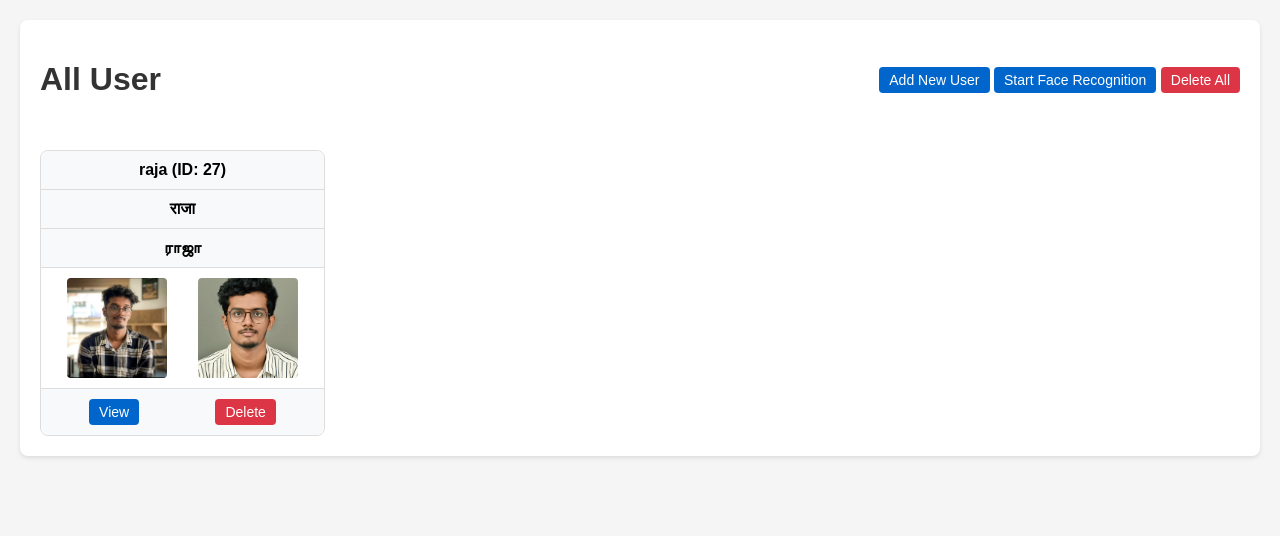
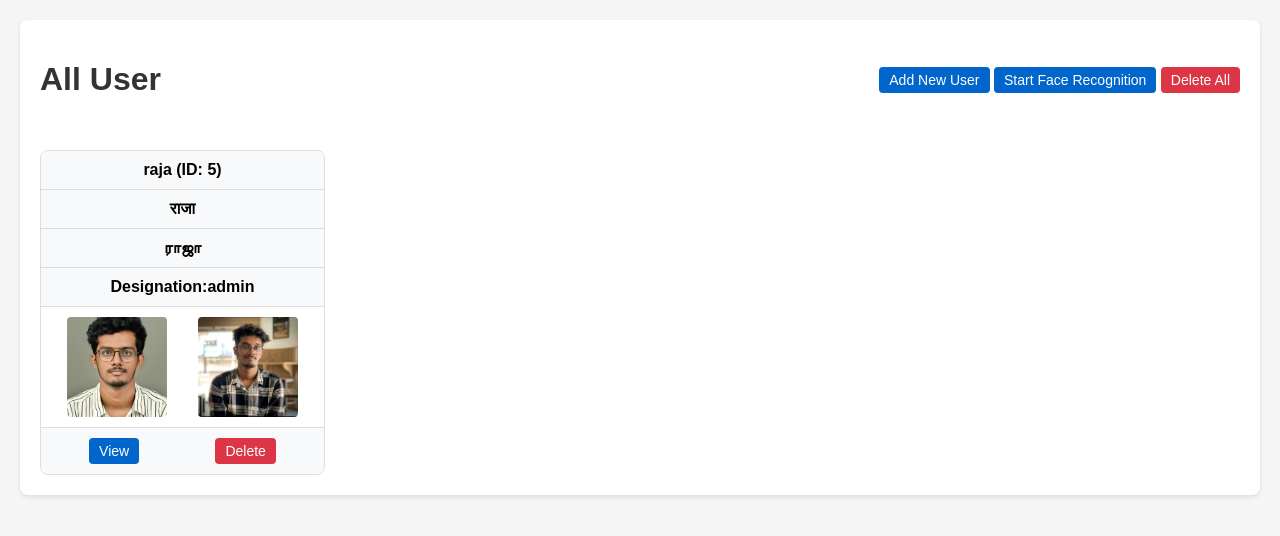
Before and after one commit to rajendransp133/face-detect-app, a FastAPI app: page /viewAllUser/ in a window 1280 px wide. Shown: the top 536 px of the page. Run offline with FastAPI, Linux system fonts and the light colour scheme; data comes from the database, SQL or seed files in the repository; both versions use the stored data as it was after the commit.

Commit message:
designation added

```diff
--- a/controller/dbQuery.py
+++ b/controller/dbQuery.py
@@ -1,6 +1,6 @@
 import sqlite3
 
-def insert_employee(db_name, name, photo_path, photo_path2,hindi_name=None,tamil_name=None):
+def insert_employee(db_name, name, photo_path, photo_path2,designations,hindi_name=None,tamil_name=None):
     conn = None
 
     try:
@@ -8,9 +8,9 @@ def insert_employee(db_name, name, photo_path, photo_path2,hindi_name=None,tamil
         cursor = conn.cursor()
 
         insert_query = """INSERT INTO employees
-                        (name, photo_path, photo_path2,hindi_name,tamil_name) VALUES (?, ?, ?,?,?)"""
+                        (name, photo_path, photo_path2,hindi_name,tamil_name,designations) VALUES (?, ?, ?,?,?,?)"""
 
-        data_tuple = (name, photo_path, photo_path2,hindi_name,tamil_name)
+        data_tuple = (name, photo_path, photo_path2,hindi_name,tamil_name,designations)
         cursor.execute(insert_query, data_tuple)
         conn.commit()
         cursor.close()
@@ -31,7 +31,7 @@ def get_all_employees(db_name):
         conn = sqlite3.connect(db_name)
         cursor = conn.cursor()
 
-        query = "SELECT id, name, photo_path, photo_path2,hindi_name,tamil_name FROM employees"
+        query = "SELECT id, name, photo_path, photo_path2,hindi_name,tamil_name,designations FROM employees"
         cursor.execute(query)
         employees = cursor.fetchall()
 
@@ -53,7 +53,7 @@ def get_employee(db_name, emp_id):
         conn = sqlite3.connect(db_name)
         cursor = conn.cursor()
 
-        query = "SELECT id, name, photo_path, photo_path2,hindi_name,tamil_name FROM employees WHERE id = ?"
+        query = "SELECT id, name, photo_path, photo_path2,hindi_name,tamil_name,designations FROM employees WHERE id = ?"
         cursor.execute(query, (emp_id,))
         employee = cursor.fetchone()
 
--- a/main.py
+++ b/main.py
@@ -30,7 +30,7 @@ app.mount("/uploads", StaticFiles(directory="uploads"), name="uploads")
 
 templates = Jinja2Templates(directory="templates")
 
-DB_NAME = "user_db.db"
+DB_NAME = "user_db6.db"
 
 os.makedirs("uploads", exist_ok=True)
 
@@ -51,6 +51,7 @@ async def create_upload_file(
     request: Request,
     name: Annotated[str, Form()],
     files: Annotated[List[UploadFile], File()],
+    designation: Annotated[str, Form()],
     hindi_name: Annotated[str, Form()] = None,
     tamil_name: Annotated[str, Form()] = None
 ):
@@ -58,6 +59,10 @@ async def create_upload_file(
     try:
         if not name.strip():
             message = "Name cannot be empty"
+            raise ValueError(message)
+
+        if not designation.strip():
+            message = "designation cannot be empty"
             raise ValueError(message)
 
         if len(files) != 2:
@@ -84,9 +89,9 @@ async def create_upload_file(
                 shutil.copyfileobj(file.file, buffer)
             file_paths.append(file_path)
 
-        insert_employee(DB_NAME, name, file_paths[0], file_paths[1], hindi_name, tamil_name)
+        insert_employee(DB_NAME, name, file_paths[0], file_paths[1],designation,hindi_name, tamil_name)
         message = f"Files uploaded successfully for '{name}' ✅"
-
+        initialize_face_recognition()
     except Exception as e:
         if not message:
             message = f"Error: {str(e)}"
@@ -107,7 +112,7 @@ async def view_user(request: Request, id: int):
     if not employee:
         raise HTTPException(status_code=404, detail=f"User with ID {id} not found")
 
-    emp_id, name, photo_path, photo_path2,hindi_name ,tamil_name = employee
+    emp_id, name, photo_path, photo_path2,hindi_name ,tamil_name,designation = employee
 
     return templates.TemplateResponse(
         "showUser-c.html",
@@ -118,7 +123,8 @@ async def view_user(request: Request, id: int):
             "photopath": photo_path.replace("uploads/", ""),
             "photopath2": photo_path2.replace("uploads/", ""),
             "hindi_name":hindi_name,
-            "tamil_name":tamil_name
+            "tamil_name":tamil_name,
+            "designation":designation
         }
     )
 
@@ -133,15 +139,17 @@ async def view_all_user(request: Request):
         photo_paths2 = []
         hindi_names=[]
         tamil_names=[]
+        designations=[]
 
         for employee in employees:
-            emp_id, name, photo_path, photo_path2,hindi_name,tamil_name = employee
+            emp_id, name, photo_path, photo_path2,hindi_name,tamil_name,designation = employee
             ids.append(emp_id)
             names.append(name)
             photo_paths.append(photo_path.replace("uploads/", ""))
             photo_paths2.append(photo_path2.replace("uploads/", ""))
             hindi_names.append(hindi_name)
             tamil_names.append(tamil_name)
+            designations.append(designation)
 
 
         return templates.TemplateResponse(
@@ -154,7 +162,8 @@ async def view_all_user(request: Request):
                 "photopath2_list": photo_paths2,
                 "zip": zip,
                 "hindi_name_list":hindi_names,
-                "tamil_name_list":tamil_names
+                "tamil_name_list":tamil_names,
+                "designation_list":designations
             }
         )
     except Exception as e:
@@ -178,7 +187,7 @@ async def delete_users(request: Request, id: int):
     try:
         employee = get_employee(DB_NAME, id)
         if employee:
-            _, _, photo_path, photo_path2,_,_ = employee
+            _, _, photo_path, photo_path2,_,_,_= employee
             for path in [photo_path, photo_path2]:
                 if os.path.exists(path):
                     os.remove(path)
@@ -186,6 +195,7 @@ async def delete_users(request: Request, id: int):
             delete_employee(DB_NAME, id)
         else:
             raise HTTPException(status_code=404, detail=f"User with ID {id} not found")
+        initialize_face_recognition()
 
         return RedirectResponse(url="/viewAllUser/", status_code=303)
     except Exception as e:
@@ -197,12 +207,14 @@ async def delete_all_users(request: Request):
         employees = get_all_employees(DB_NAME)
         if employees:  # Check if employees is not None and not empty
             for employee in employees:
-                _, _, photo_path, photo_path2,_,_ = employee
+                _, _, photo_path, photo_path2,_,_,_ = employee
                 for path in [photo_path, photo_path2]:
                     if os.path.exists(path):
                         os.remove(path)
 
         delete_all_employees(DB_NAME)
+        initialize_face_recognition()
+
         return RedirectResponse(url="/viewAllUser/", status_code=303)
     except Exception as e:
         raise HTTPException(status_code=500, detail=f"Error deleting all users: {str(e)}")
@@ -220,10 +232,10 @@ async def get_detected_faces():
     # Get face detection data - detected_faces is a dict with numeric keys
     for face_idx, face_data in detected_faces.items():
         detected_name = face_data["name"]
-        conn = sqlite3.connect("user_db.db")
+        conn = sqlite3.connect(DB_NAME)
         cursor = conn.cursor()
         cursor.execute(
-            "SELECT id, name, photo_path, photo_path2, hindi_name, tamil_name FROM employees WHERE name = ?",
+            "SELECT id, name, photo_path, photo_path2, hindi_name, tamil_name,designations FROM employees WHERE name = ?",
             (detected_name,)
         )
         row = cursor.fetchone()
@@ -235,6 +247,7 @@ async def get_detected_faces():
                 "name": row[1],
                 "hindi_name": row[4] if row[4] else "-",
                 "tamil_name": row[5] if row[5] else "-",
+                "designations": row[6] if row[6] else "-",
                 "similarity": face_data["similarity"]
             }
 
--- a/models/database.py
+++ b/models/database.py
@@ -10,11 +10,11 @@ def create_database(db_name):
             CREATE TABLE IF NOT EXISTS employees (
                 id INTEGER PRIMARY KEY AUTOINCREMENT,
                 name TEXT NOT NULL,
+                photo_path TEXT NOT NULL,
+                photo_path2 TEXT NOT NULL,
                 hindi_name TEXT,
                 tamil_name TEXT,
-                photo_path TEXT NOT NULL,
-                photo_path2 TEXT NOT NULL
-
+                designations TEXT NOT NULL
             );
         '''
         cursor.execute(create_table_query)
--- a/restnet.py
+++ b/restnet.py
@@ -11,7 +11,7 @@ import time
 
 stream_active = False
 vs = None
-DB_NAME = "user_db.db"
+DB_NAME = "user_db6.db"
 device = torch.device('cuda:0' if torch.cuda.is_available() else 'cpu')
 detected_faces = {}
 reference_embeddings = None
@@ -42,7 +42,7 @@ def generate_reference_embeddings():
     names = []
 
     for employee in employees:
-        emp_id, name, photo_path, photo_path2,hindi_name,tamil_name = employee
+        emp_id, name, photo_path, photo_path2,hindi_name,tamil_name,designation = employee
 
         for photo_path in [photo_path, photo_path2]:
             try:
--- a/templates/showUser-c.html
+++ b/templates/showUser-c.html
@@ -123,6 +123,7 @@
           <div class="employee-name">{{ name }}</div>
           <div class="employee-name">{{ hindi_name }}</div>
           <div class="employee-name">{{ tamil_name }}</div>
+          <div class="employee-name">{{ designation }}</div>
           <div class="photos">
             <img
               src="/uploads/{{ name }}//1.jpeg"
--- a/templates/showUserall-c.html
+++ b/templates/showUserall-c.html
@@ -129,12 +129,14 @@
 
       <div class="employee-grid">
         {% if name_list %} {% for id_val, name_val, photo1,
-        photo2,hindi_name_value,tamil_name_value in zip(ids, name_list,
-        photopath_list, photopath2_list,hindi_name_list,tamil_name_list) %}
+        photo2,hindi_name_value,tamil_name_value,designation_value in zip(ids,
+        name_list, photopath_list,
+        photopath2_list,hindi_name_list,tamil_name_list,designation_list) %}
         <div class="employee-card">
           <div class="employee-name">{{ name_val }} (ID: {{ id_val }})</div>
           <div class="employee-name">{{ hindi_name_value }}</div>
           <div class="employee-name">{{ tamil_name_value }}</div>
+          <div class="employee-name">Designation:{{ designation_value }}</div>
           <div class="photos">
             <img
               src="/uploads/{{ name_val }}/1.jpeg"
--- a/templates/uploadfile-c.html
+++ b/templates/uploadfile-c.html
@@ -83,10 +83,12 @@
       <form action="/uploader/" enctype="multipart/form-data" method="post">
         <label for="name"> Name:</label>
         <input type="text" id="name" name="name" required />
-        <label for="hindi_name">hindi Name:</label>
+        <label for="hindi_name">Hindi Name:</label>
         <input type="text" id="hindi_name" name="hindi_name" />
         <label for="tamil_name">Tamil Name:</label>
         <input type="text" id="tamil_name" name="tamil_name" />
+        <label for="designation">Designation:</label>
+        <input type="text" id="designation" name="designation" />
 
         <div class="file-upload">
           <label for="file1">Photo 1:</label>
--- a/templates/webcam_stream.html
+++ b/templates/webcam_stream.html
@@ -81,6 +81,7 @@
         <div>
           <p>Hindi Name: <strong id="verifiedHindiName">-</strong></p>
           <p>Tamil Name: <strong id="verifiedTamilName">-</strong></p>
+          <p>Designation: <strong id="verifiedDesignation">-</strong></p>
         </div>
       </div>
 
@@ -141,6 +142,8 @@
                 firstFace.hindi_name || "-";
               document.getElementById("verifiedTamilName").textContent =
                 firstFace.tamil_name || "-";
+              document.getElementById("verifiedDesignation").textContent =
+                firstFace.designations || "-";
               container.style.display = "block";
             } else {
               container.style.display = "none";
```
Also changed, not shown: uploads/raja/1.jpeg, uploads/raja/2.jpeg, user_db.db, user_db2.db (added), user_db3.db (added), user_db4.db (added), user_db5.db (added), user_db6.db (added).
